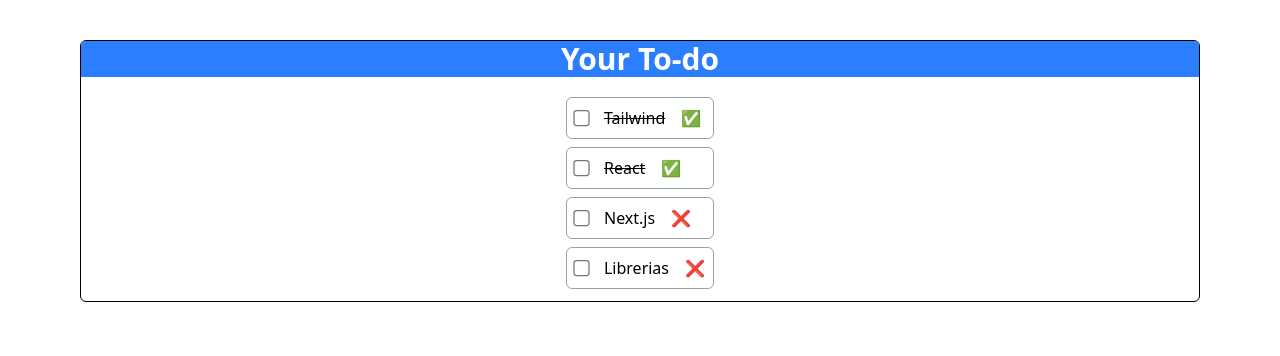
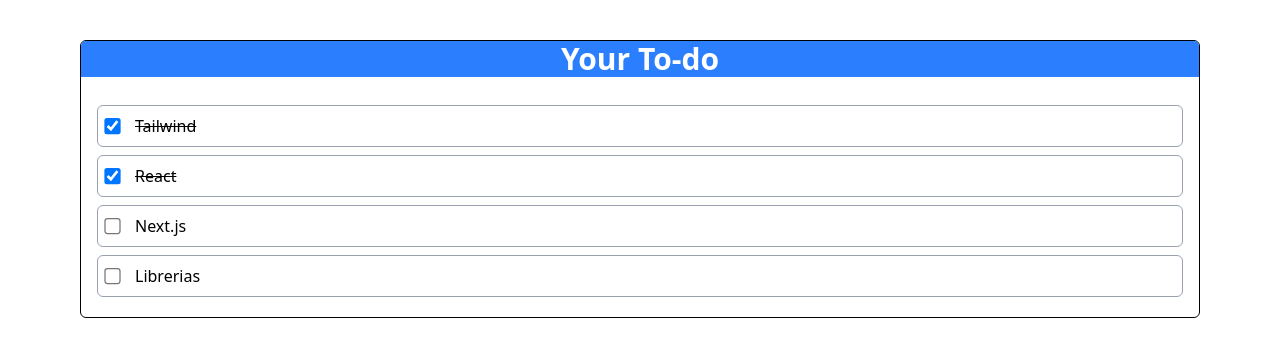
Before and after one commit to RoyBlackfyre/ReactProjectTest, a React (Vite) app: page / in a window 1280 px wide. Shown: the top 356 px of the page. Built offline with nearby package versions, Linux system fonts and the light colour scheme.

Commit message:
Se añadio funcionalidad  a to do list, para ser actualizable

```diff
--- a/src/App.tsx
+++ b/src/App.tsx
@@ -7,16 +7,29 @@
 
 function App() {
 
+  const[todos,setTodos] = useState(dummyData)
+
+  function setTodoCompleted(id:number, completed:boolean){
+    setTodos((prevTodos) =>
+      prevTodos.map(todo => (
+        todo.id === id ? {...todo,completed} : todo
+      ))
+  );
+  }
+
   return (
     <main className="py-10 px-20 h-screen">
-      <div className='border rounded-md flex flex-col gap-2 overflow-hidden'>
-        <h1 className="font-bold text-3xl text-center bg-blue-500 mb-3 text-white">Your To-do</h1>
-        <div className='max-w-lg mx-auto'>
-          <div className='space-y-2 mb-3'>
-            {dummyData.map((elementosTodo) =>(
-              <TodoItem key={elementosTodo.id} tareaObjeto={elementosTodo} />
+      <div className='border mx-auto rounded-md flex flex-col gap-2 overflow-hidden'>
+        <h1 className="font-bold text-3xl text-center bg-blue-500 text-white">Your To-do</h1>
+          <div className='space-y-2 m-5 mr-4 ml-4'>
+            {todos.map((elementosTodo) =>(
+              <TodoItem
+              key={elementosTodo.id}
+              tareaObjeto={elementosTodo}
+              onCompletedChange={setTodoCompleted}
+              />
             ))}
-          </div>
+
         </div>
       </div>
     </main>
--- a/src/components/TodoItem.tsx
+++ b/src/components/TodoItem.tsx
@@ -2,21 +2,21 @@
 
 interface TodoItemProps {
     tareaObjeto: Todo;
+    onCompletedChange: (id:number,completed:boolean) => void;
 }
 
-export default function TodoItem({tareaObjeto}: TodoItemProps) {
+export default function TodoItem({tareaObjeto,onCompletedChange}: TodoItemProps) {
     return(
 
             <label className="flex gap-4 item-center border rounded-md p-2 border-gray-400 bg-white hover:bg-slate-50">
                 <input
                 type="checkbox"
+                checked={tareaObjeto.completed}
+                onChange={(e)=> onCompletedChange(tareaObjeto.id,e.target.checked)}
                 className="scale-125"
                 />
                 <span className={tareaObjeto.completed?"line-through":""}>
                     {tareaObjeto.title}
-                </span>
-                <span>
-                    {tareaObjeto.completed? " ✅" : " ❌"}
                 </span>
             </label>
 
```
